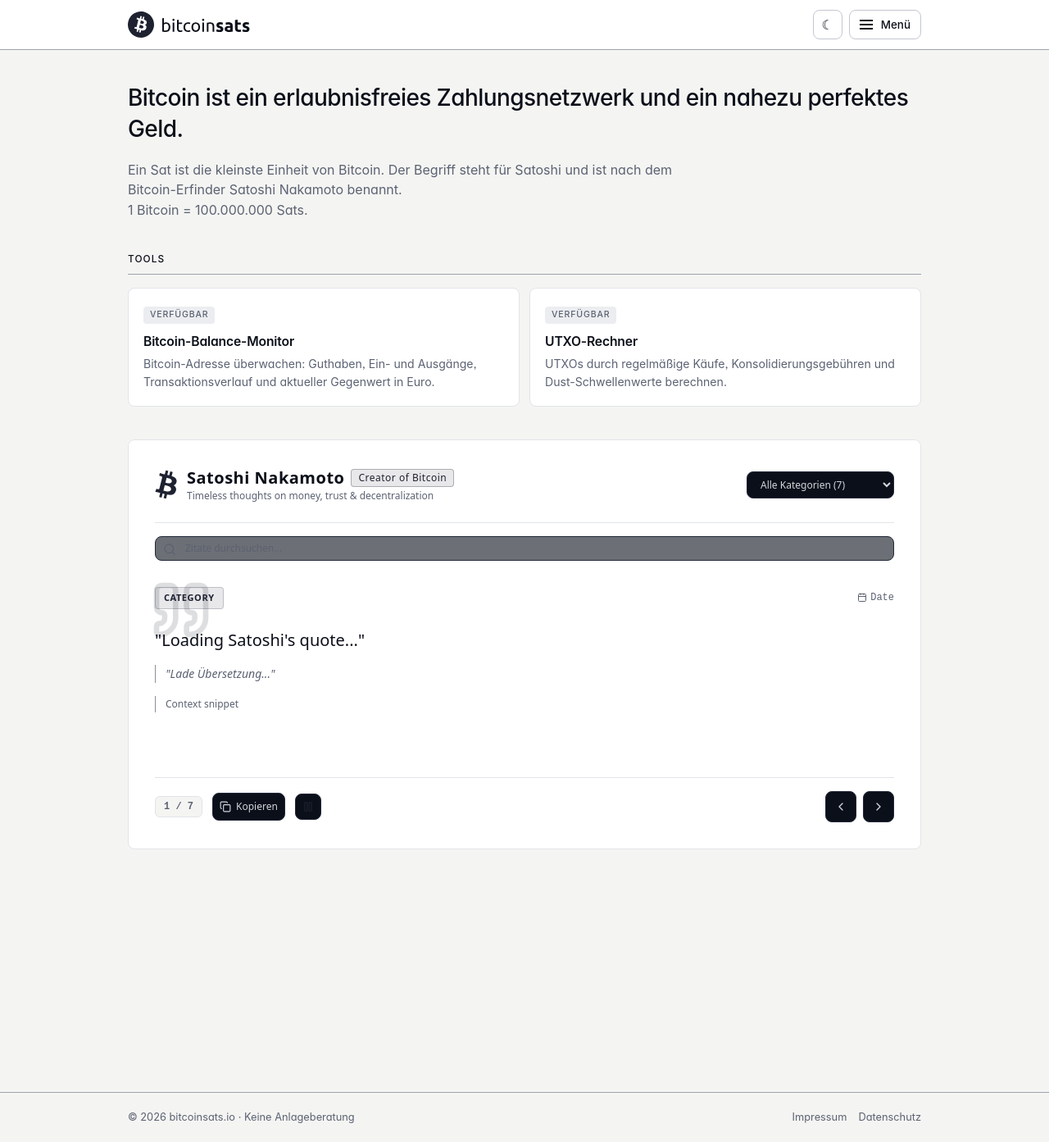
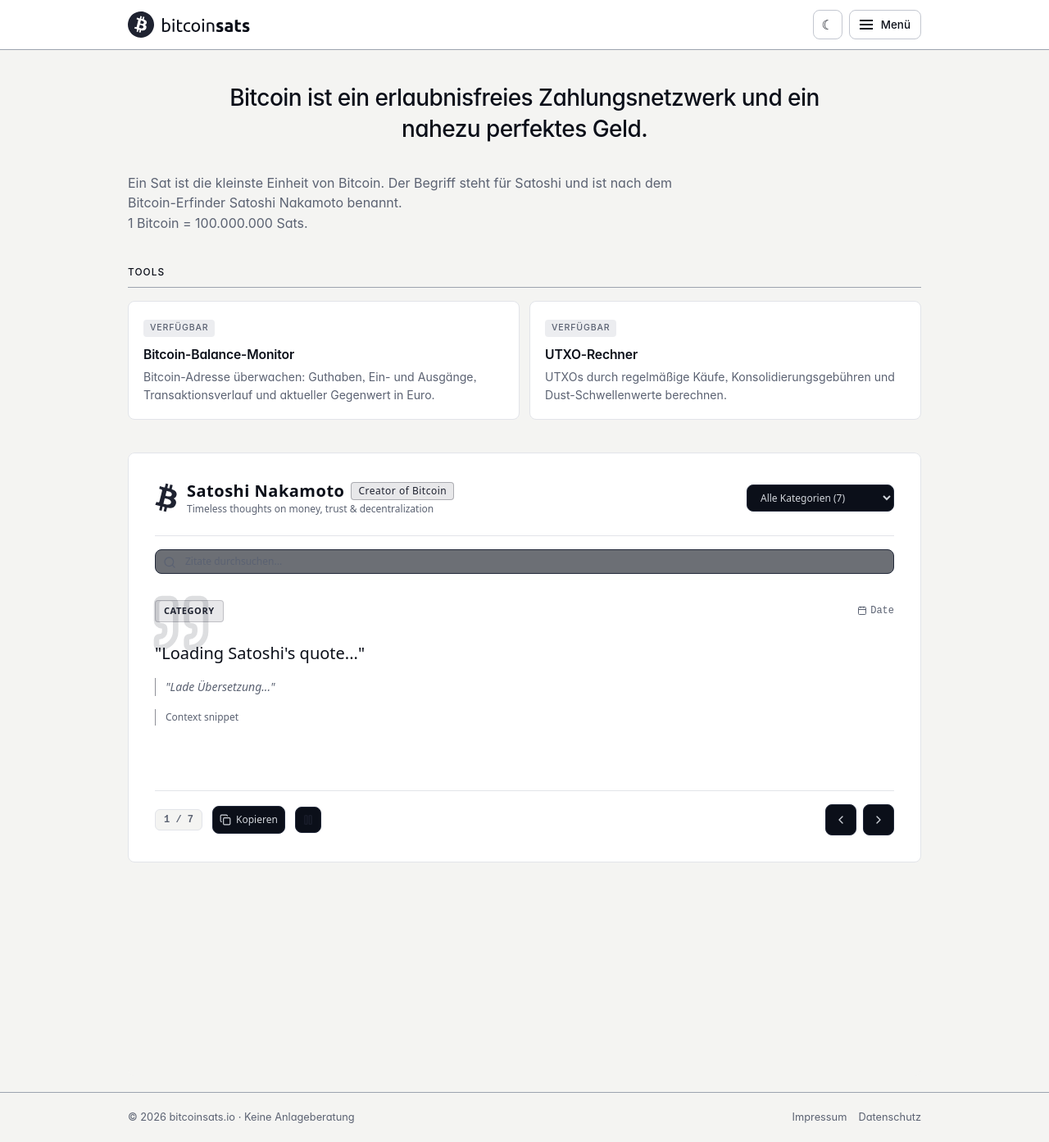
Before and after one commit to deralexander-sats/bitcoinsats.io, a Jekyll site: the page built from index.html, in a window 1280 px wide and 1393 px high. Shown: the whole window at 82% size. Built offline with Jekyll 4.4.1, drawn with Linux system fonts in a browser that asks for light colours; nearby versions of some CDN libraries.

Commit message:
Update style.css

```diff
--- a/css/style.css
+++ b/css/style.css
@@ -298,13 +298,14 @@
    Startseite
    ========================================================= */
 
-.hero-statement{
-  font-size:clamp(1.3rem,1.8vw + .7rem,1.75rem);
-  font-weight:500;
-  line-height:1.35;
-  letter-spacing:-.02em;
-  max-width:36em;
-  margin:0 0 18px;
+.hero-statement {
+    font-size: clamp(1.3rem, 1.8vw + .7rem, 1.75rem);
+    font-weight: 500;
+    line-height: 1.35;
+    letter-spacing: -.02em;
+    max-width: 26em;
+    margin: 0 auto 34px;
+    text-align: center;
 }
 
 .hero-statement-sats{
```
